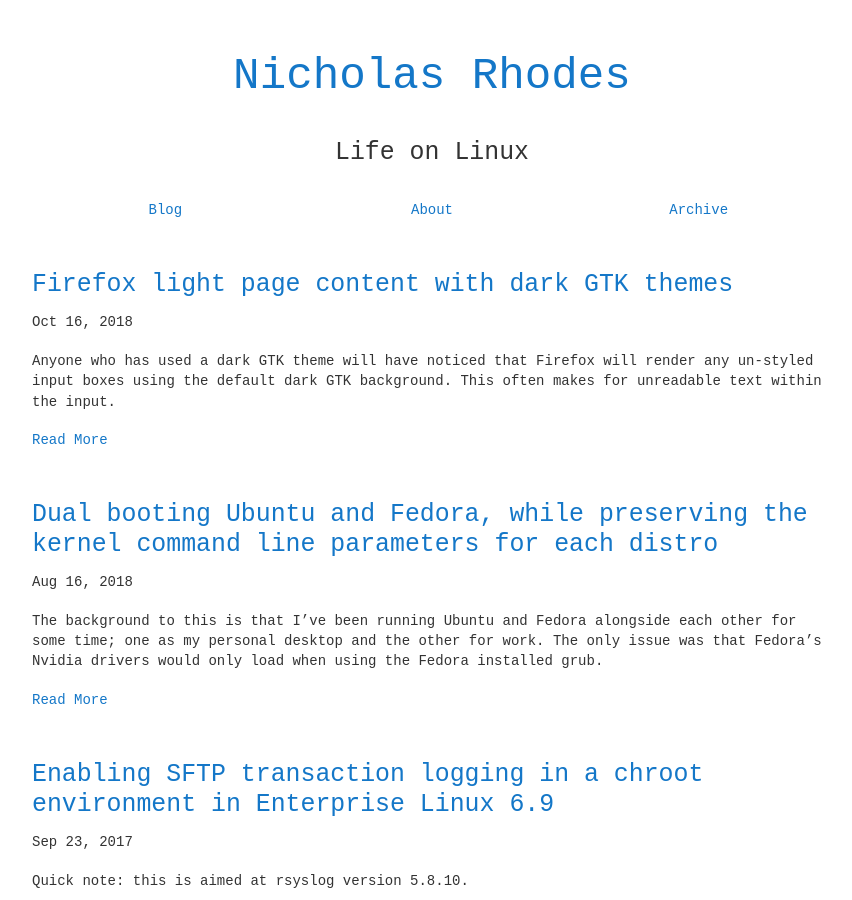
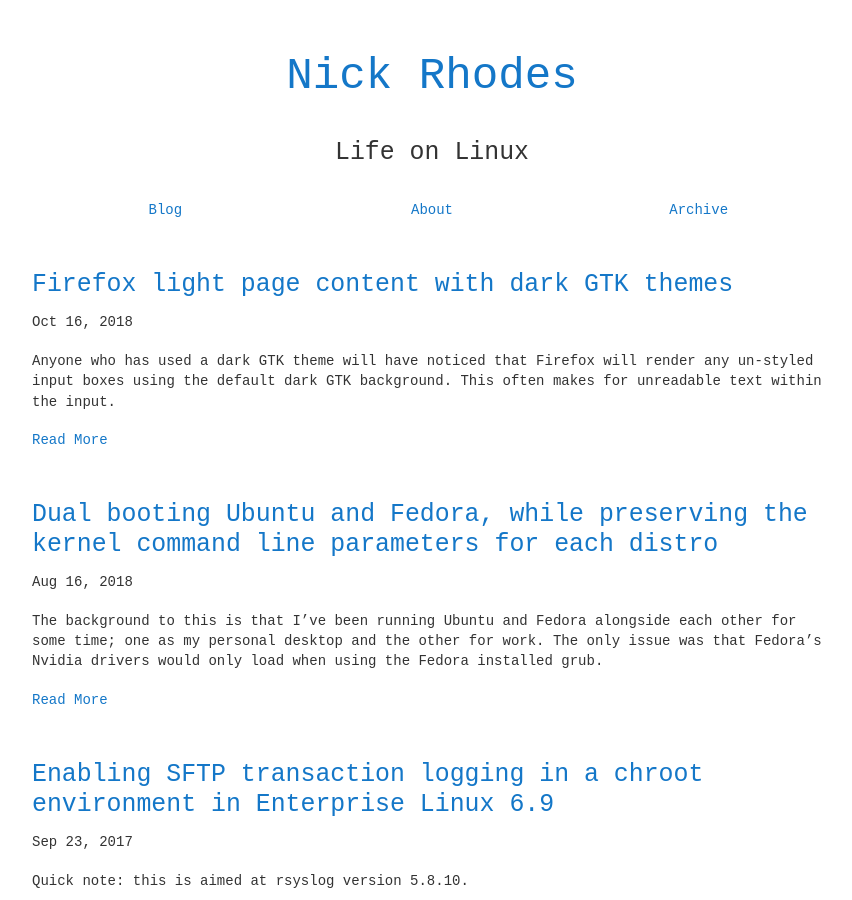
Before and after one commit to nickrhodes-gh/nickrhodes-gh.github.io, a Jekyll site: the page built from index.html, in a window 1280 px wide and 900 px high. Shown: the whole window, without its empty margins (208-1060 px from the left). Built offline with Jekyll 4.4.1, drawn with Linux system fonts in a browser that asks for light colours.

Commit message:
Update site name to Nick Rhodes

```diff
--- a/_config.yml
+++ b/_config.yml
@@ -1,7 +1,7 @@
 baseurl: ""
 url: http://nrhodes91.github.io
 harmony:
-  name: Nicholas Rhodes
+  name: Nick Rhodes
   description: Life on Linux
   meta_description: > #
     Random posts on Linux
```
